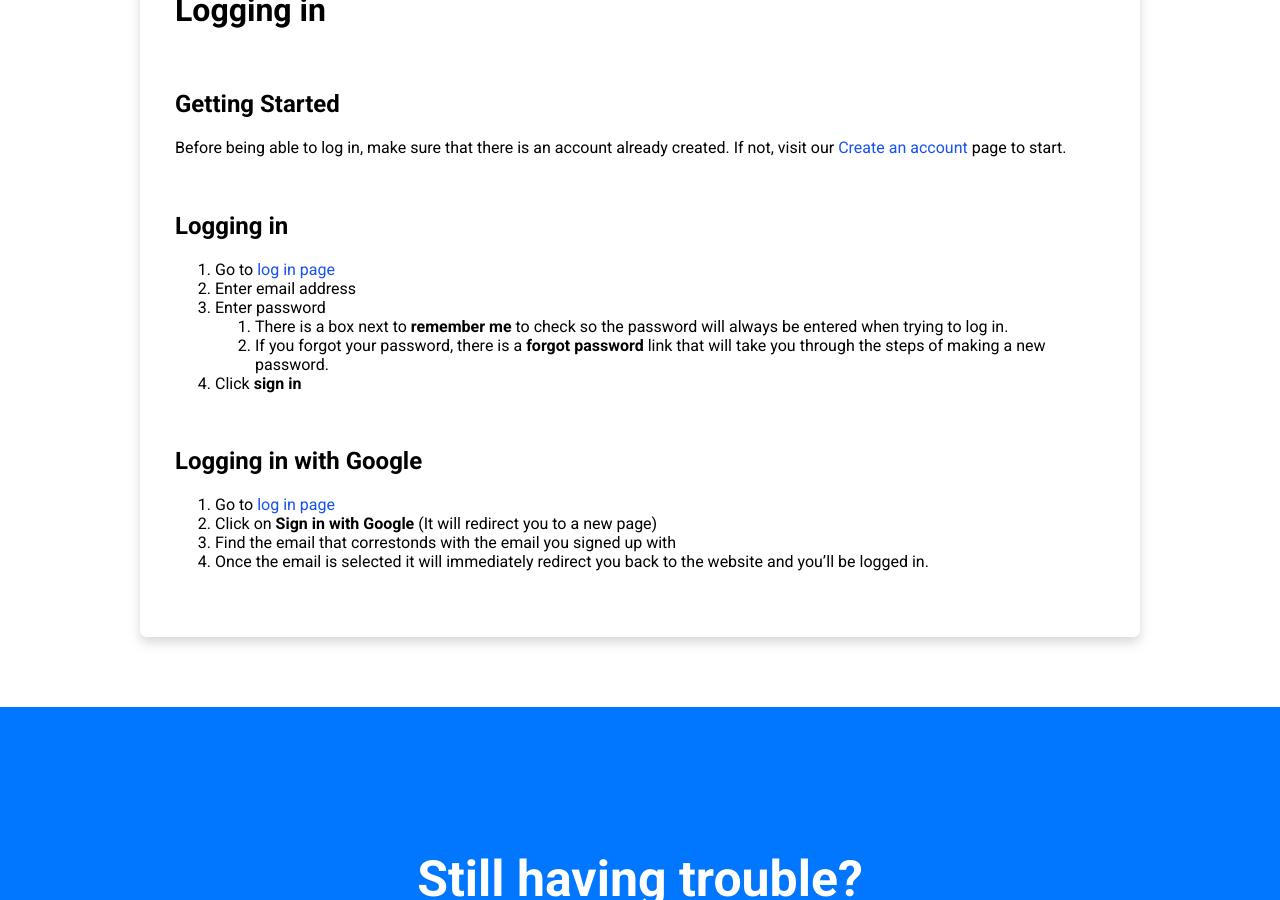
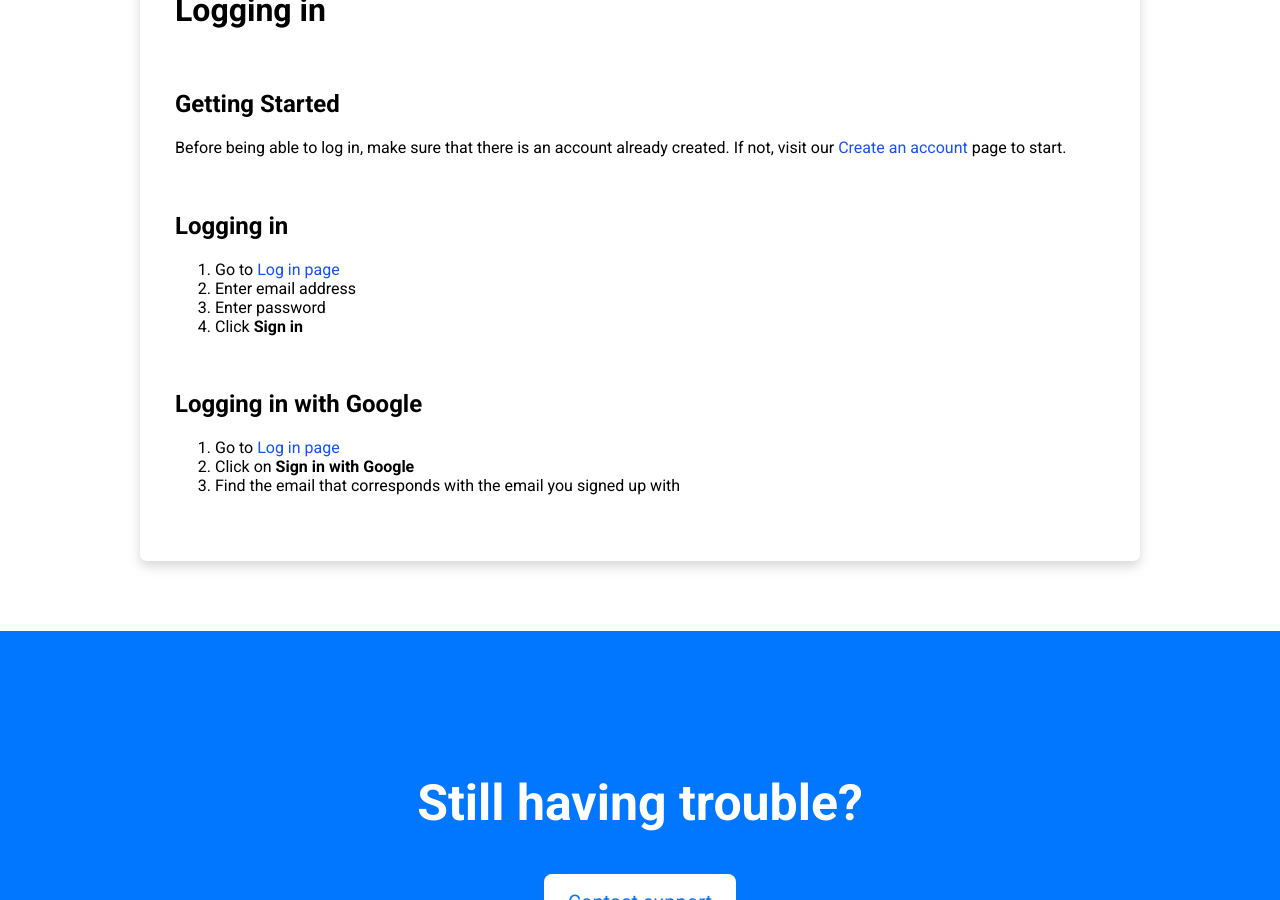
Before and after one commit to kt-eller/help-pages, a Jekyll site: the page built from pages/logging-in.md, in a window 1280 px wide and 900 px high, scrolled down 340 px. Built offline with Jekyll 4.4.1, drawn with Linux system fonts in a browser that asks for light colours; nearby versions of some CDN libraries; comment, search, counter and statistics services are not loaded; a style sheet for code colours, icons or effects is not loaded.

Commit message:
Update logging-in.md

```diff
--- a/pages/logging-in.md
+++ b/pages/logging-in.md
@@ -13,18 +13,14 @@ Before being able to log in, make sure that there is an account already created.
 <br>
 
 ## Logging in
-1. Go to [log in page](https://app.broadbandhub.us/login)
+1. Go to [Log in page](https://app.broadbandhub.us/login)
 2. Enter email address
 3. Enter password
-   1. There is a box next to **remember me** to check so the password will always be entered when trying to log in.
-   2. If you forgot your password, there is a **forgot password** link that will take you through the steps of making a new password.
-
-4. Click **sign in**
+4. Click **Sign in**
 
 <br>
 
 ## Logging in with Google
-1. Go to [log in page](https://app.broadbandhub.us/login)
-2.  Click on **Sign in with Google** (It will redirect you to a new page)
-3. Find the email that correstonds with the email you signed up with
-4. Once the email is selected it will immediately redirect you back to the website and you'll be logged in.
+1. Go to [Log in page](https://app.broadbandhub.us/login)
+2. Click on **Sign in with Google**
+3. Find the email that corresponds with the email you signed up with
```
